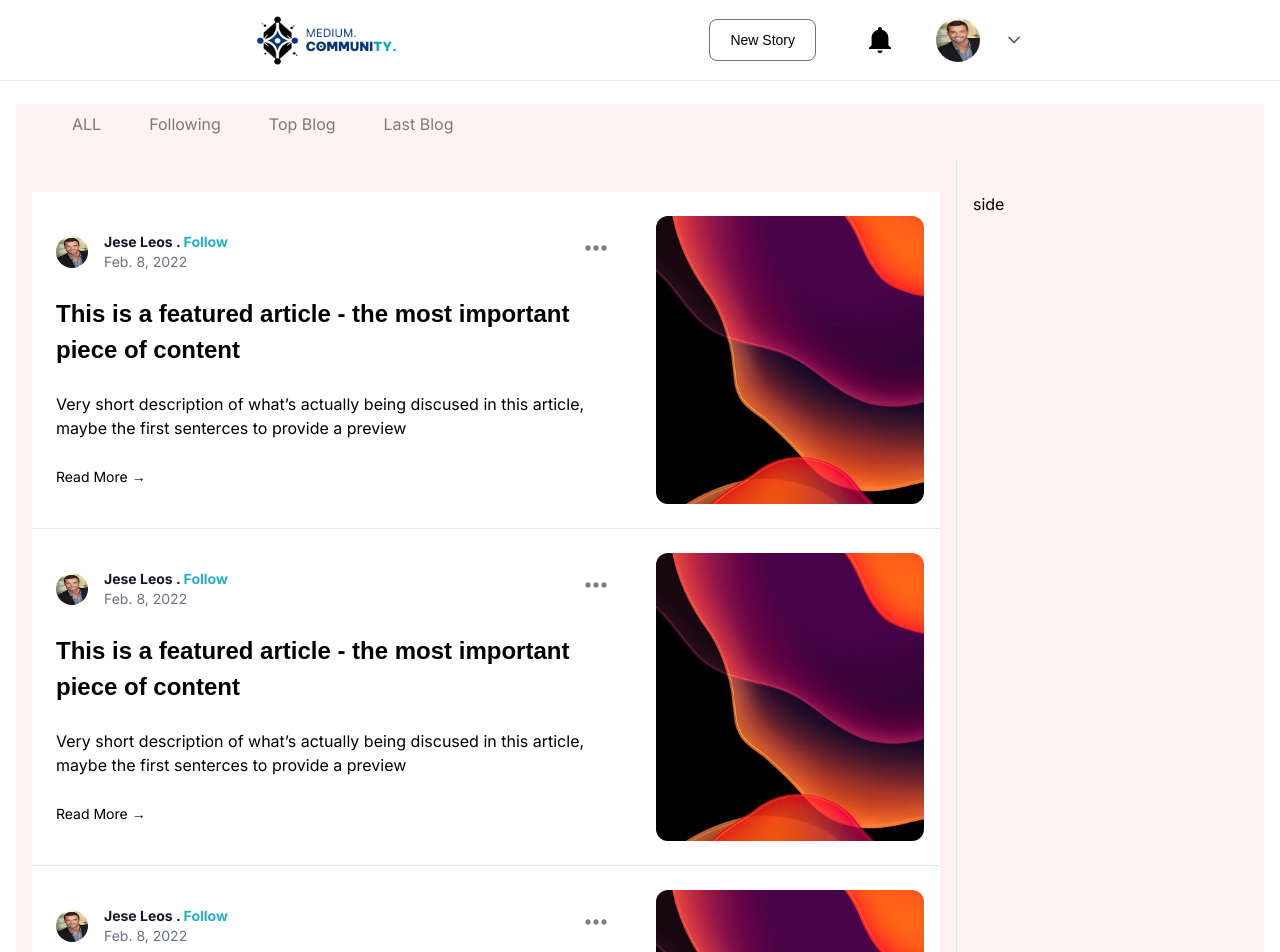
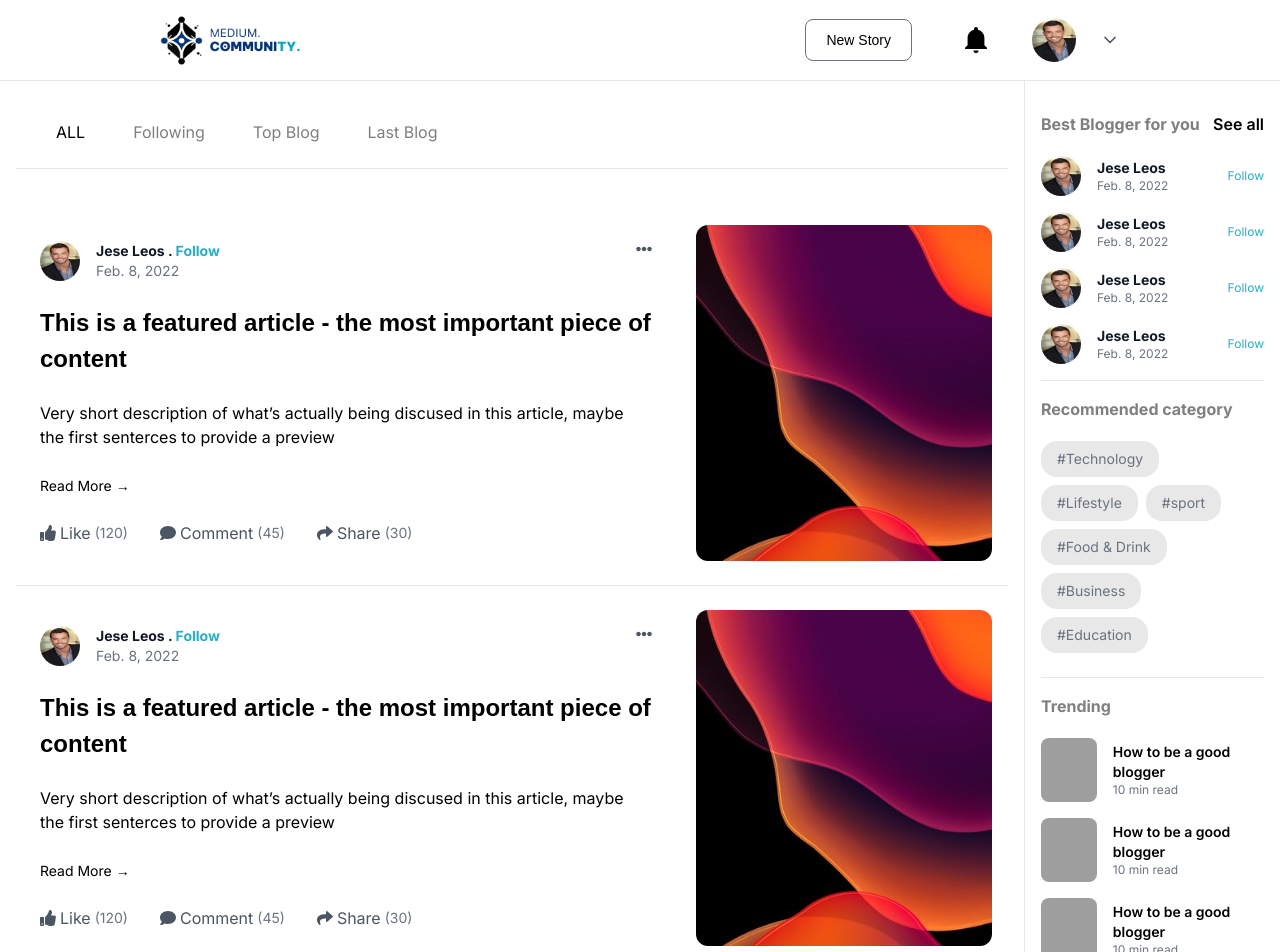
Before and after one commit to zmoussam/community-frontend, a Next.js app: page /blog in a window 1280 px wide. Shown: the top 952 px of the page. Built offline with nearby package versions, Linux system fonts and the light colour scheme; grey boxes are pictures that could not be loaded.

Commit message:
create the blog pages

```diff
--- a/src/app/(auth)/blog/page.tsx
+++ b/src/app/(auth)/blog/page.tsx
@@ -1,11 +1,117 @@
 // pages/blogs/index.tsx
 import BlogList from "@/components/blogList/blogList";
+import Image from "next/image";
+import BloggerCard from "@/components/bloggers/bloggerCard";
 
 const BlogsPage = () => {
   return (
-    <div className="container mx-auto px-4 py-8">
-      <h1 className="text-4xl font-bold mb-8">All Blogs</h1>
+    <div className="container mx-auto mt-20 grid grid-cols-5 ">
       <BlogList />
+      <aside className="relative border-l pt-8  dark:border-gray-500 col-span-1 min-h-screen">
+        <div className="w-full sticky bottom-0 px-4">
+          <div className="flex flex-col gap-4">
+            {/* best blogger  */}
+            <div className="flex flex-col gap-5 border-b pb-4 dark:border-gray-500">
+              <div className="flex justify-between w-full">
+                <h5 className="font-bold opacity-50">Best Blogger for you</h5>
+                <button className="hover:underline font-semibold">
+                  See all
+                </button>
+              </div>
+              <div className="flex-col flex gap-4">
+                <BloggerCard />
+                <BloggerCard />
+                <BloggerCard />
+                <BloggerCard />
+              </div>
+            </div>
+            {/* Recomended topics  */}
+            <div className="flex flex-col gap-5 border-b pb-4 dark:border-gray-500">
+              <h5 className="font-bold opacity-50">Recommended category</h5>
+              <div className="">
+                <button className="text-sm mr-2 mb-2 text-gray-500 dark:text-gray-400 bg-[#E8E8E8] py-2 px-4 rounded-2xl">
+                  #Technology
+                </button>
+                <button className="text-sm mr-2 mb-2 text-gray-500 dark:text-gray-400 bg-[#E8E8E8] py-2 px-4 rounded-2xl">
+                  #Lifestyle
+                </button>
+                <button className="text-sm mr-2 mb-2 text-gray-500 dark:text-gray-400 bg-[#E8E8E8] py-2 px-4 rounded-2xl">
+                  #sport
+                </button>
+                <button className="text-sm mr-2 mb-2 text-gray-500 dark:text-gray-400 bg-[#E8E8E8] py-2 px-4 rounded-2xl">
+                  #Food & Drink
+                </button>
+                <button className="text-sm mr-2 mb-2 text-gray-500 dark:text-gray-400 bg-[#E8E8E8] py-2 px-4 rounded-2xl">
+                  #Business
+                </button>
+                <button className="text-sm mr-2 mb-2 text-gray-500 dark:text-gray-400 bg-[#E8E8E8] py-2 px-4 rounded-2xl">
+                  #Education
+                </button>
+              </div>
+            </div>
+            {/* Trending  */}
+            <div className="flex flex-col gap-5 border-b pb-4 dark:border-gray-500">
+              <h5 className="font-bold opacity-50">Trending</h5>
+              <div className="flex flex-col gap-4">
+                <div className="flex items-center gap-4">
+                  <div className="w-16 h-16 relative">
+                    <Image
+                      src="/assets/blogs/blog1.jpg"
+                      layout="fill"
+                      objectFit="cover"
+                      className="rounded-lg"
+                    />
+                  </div>
+                  <div>
+                    <h6 className="text-sm font-semibold">
+                      How to be a good blogger
+                    </h6>
+                    <p className="text-xs text-gray-500 dark:text-gray-400">
+                      10 min read
+                    </p>
+                  </div>
+                </div>
+                <div className="flex items-center gap-4">
+                  <div className="w-16 h-16 relative">
+                    <Image
+                      src="/assets/blogs/blog2.jpg"
+                      layout="fill"
+                      objectFit="cover"
+                      className="rounded-lg"
+                    />
+                  </div>
+                  <div>
+                    <h6 className="text-sm font-semibold">
+                      How to be a good blogger
+                    </h6>
+                    <p className="text-xs text-gray-500 dark:text-gray-400">
+                      10 min read
+                    </p>
+                  </div>
+                </div>
+                <div className="flex items-center gap-4">
+                  <div className="w-16 h-16 relative">
+                    <Image
+                      src="/assets/blogs/blog3.jpg"
+                      layout="fill"
+                      objectFit="cover"
+                      className="rounded-lg"
+                    />
+                  </div>
+                  <div>
+                    <h6 className="text-sm font-semibold">
+                      How to be a good blogger
+                    </h6>
+                    <p className="text-xs text-gray-500 dark:text-gray-400">
+                      10 min read
+                    </p>
+                  </div>
+                </div>
+              </div>
+            </div>
+          </div>
+        </div>
+      </aside>
     </div>
   );
 };
--- /dev/null
+++ b/src/components/blogAction/BlogActions.tsx
@@ -0,0 +1,59 @@
+import React, { useState } from "react";
+import { FaThumbsUp, FaComment, FaShare, FaEllipsisH } from "react-icons/fa";
+
+interface BlogActionsProps {
+  likes: number;
+  comments: number;
+  shares: number;
+  onLike?: () => void;
+  onComment?: () => void;
+  onShare?: () => void;
+  onReport?: () => void;
+}
+
+const BlogActions: React.FC<BlogActionsProps> = ({
+  likes,
+  comments,
+  shares,
+  onLike,
+  onComment,
+  onShare,
+  onReport,
+}) => {
+  const [isMoreOpen, setIsMoreOpen] = useState(false);
+
+  const toggleMore = () => {
+    setIsMoreOpen(!isMoreOpen);
+  };
+
+  return (
+    <div className="flex items-center space-x-8">
+      <button
+        onClick={onLike}
+        className="flex items-center text-gray-600 hover:text-blue-500"
+      >
+        <FaThumbsUp className="mr-1" />
+        Like
+        <span className="ml-1 text-sm text-gray-500">({likes})</span>
+      </button>
+      <button
+        onClick={onComment}
+        className="flex items-center text-gray-600 hover:text-blue-500"
+      >
+        <FaComment className="mr-1" />
+        Comment
+        <span className="ml-1 text-sm text-gray-500">({comments})</span>
+      </button>
+      <button
+        onClick={onShare}
+        className="flex items-center text-gray-600 hover:text-blue-500"
+      >
+        <FaShare className="mr-1" />
+        Share
+        <span className="ml-1 text-sm text-gray-500">({shares})</span>
+      </button>
+    </div>
+  );
+};
+
+export default BlogActions;
--- a/src/components/blogList/blogList.tsx
+++ b/src/components/blogList/blogList.tsx
@@ -146,10 +146,10 @@ const BlogList = () => {
   }, [page]);
 
   return (
-    <div className="bg-red-50 -z-10">
-      <div className="flex space-x-4  pb-4   px-10">
+    <div className="col-span-4 py-8">
+      <div className="flex space-x-4 pb-4 px-10">
         <button
-          className={`px-4 py-2 text-black dark:text-white opacity-50  ${
+          className={`px-4 py-2 text-black dark:text-white   ${
             filter === "ALL" ? " opacity-100" : "opacity-50"
           }`}
           onClick={() => setFilter("ALL")}
@@ -185,15 +185,12 @@ const BlogList = () => {
         loadMore={() => setPage((prevPage) => prevPage + 1)}
         hasMore={hasMore}
       >
-        <div className="grid grid-cols-4 px-4 gap-4 ">
-          <div className="col-span-3 pt-8 flex flex-col">
+        <div className="px-4  ">
+          <div className=" pt-8 flex flex-col border-t dark:border-gray-500">
             {blogs.map((blog) => (
               <ArticleCard key={blog.id} blog={blog} />
             ))}
           </div>
-          <aside className=" border-l  pt-8 px-4 relative  dark:border-gray-500 col-span-1 min-h-screen ">
-            <div className="fixed">side</div>
-          </aside>
         </div>
       </InfiniteScroll>
     </div>
--- /dev/null
+++ b/src/components/bloggers/bloggerCard.tsx
@@ -0,0 +1,33 @@
+import React from "react";
+import Image from "next/image";
+const BloggerCard = () => {
+  return (
+    <div className="w-full flex items-center justify-between">
+      <div className="inline-flex items-center  text-sm justify-between  text-gray-900 dark:text-white">
+        <Image
+          className="mr-4 w-10 h-10 rounded-full"
+          src="/assets/authors/costomer1.jpg"
+          alt="Jese Leos"
+          width={40}
+          height={40}
+        />
+        <div className="">
+          <div className="text-sm flex font-bold text-gray-900 dark:text-white ">
+            Jese Leos
+          </div>
+
+          <div className=" text-gray-500 dark:text-gray-400">
+            <p className=" text-xs text-gray-500 dark:text-gray-400">
+              Feb. 8, 2022
+            </p>
+          </div>
+        </div>
+      </div>
+      <button className="text-[#29ADC5] hover:underline text-xs">
+        Follow{" "}
+      </button>
+    </div>
+  );
+};
+
+export default BloggerCard;
--- a/src/components/blogs/articleCard.tsx
+++ b/src/components/blogs/articleCard.tsx
@@ -1,7 +1,11 @@
 // ArticleCard.tsx
+"use client";
+import { useState } from "react";
 import React from "react";
 import Image from "next/image";
 import { MdMoreHoriz } from "react-icons/md";
+import BlogActions from "@/components/blogAction/BlogActions";
+import { FaEllipsisH } from "react-icons/fa";
 interface Blog {
   id: number;
   title: string;
@@ -13,6 +17,11 @@ interface ArticleCardProps {
 }
 
 const ArticleCard: React.FC<ArticleCardProps> = ({ blog }) => {
+  const [isMoreOpen, setIsMoreOpen] = useState(false);
+
+  const toggleMore = () => {
+    setIsMoreOpen(!isMoreOpen);
+  };
   return (
     <div className="px-4 py-6 bg-white dark:bg-gray-900 grid grid-cols-3 gap-9 border-b dark:border-gray-500 ">
       <div className="flex flex-col px-2 py-4 max-w-2xl justify-start gap-6 col-span-2">
@@ -20,15 +29,19 @@ const ArticleCard: React.FC<ArticleCardProps> = ({ blog }) => {
           <address className="flex items-start not-italic justify-between">
             <div className="inline-flex items-center mr-3 text-sm justify-between  text-gray-900 dark:text-white">
               <Image
-                className="mr-4 w-8 h-8 rounded-full"
+                className="mr-4 w-10 h-10 rounded-full"
                 src="/assets/authors/costomer1.jpg"
                 alt="Jese Leos"
-                width={35}
-                height={35}
+                width={40}
+                height={40}
               />
               <div className="">
                 <div className="text-sm font-bold text-gray-900 dark:text-white ">
-                  Jese Leos . <span className="text-[#29ADC5]"> Follow </span>
+                  Jese Leos .{" "}
+                  <button className="text-[#29ADC5] hover:underline">
+                    {" "}
+                    Follow{" "}
+                  </button>
                 </div>
 
                 <div className=" text-gray-500 dark:text-gray-400">
@@ -38,10 +51,25 @@ const ArticleCard: React.FC<ArticleCardProps> = ({ blog }) => {
                 </div>
               </div>
             </div>
-            <MdMoreHoriz
-              size={32}
-              className="opacity-50 hover:opacity-100 cursor-pointer"
-            />
+            <div className="relative">
+              <button
+                onClick={toggleMore}
+                className="flex items-center text-gray-600 hover:text-blue-500"
+              >
+                <FaEllipsisH />
+              </button>
+              {isMoreOpen && (
+                <ul className="absolute right-0 mt-2 w-48 bg-white border border-gray-200 rounded-md shadow-lg py-1 z-10">
+                  <li
+                    className="px-4 py-2 text-gray-700 hover:bg-gray-100 cursor-pointer"
+                    // onClick={onReport}
+                  >
+                    Report Blog
+                  </li>
+                  {/* Add more items here if needed */}
+                </ul>
+              )}
+            </div>
           </address>
           {/* <h1 className="mb-4 text-3xl font-extrabold leading-tight text-gray-900 lg:mb-6 lg:text-4xl dark:text-white">Best practices for successful prototypes</h1> */}
         </header>
@@ -58,6 +86,7 @@ const ArticleCard: React.FC<ArticleCardProps> = ({ blog }) => {
           </button>
           {/* <Button content="Read now" action={() => console.log("test")} /> */}
         </div>
+        <BlogActions likes={120} comments={45} shares={30} />
       </div>
       {/* blog image */}
       <div className="col-span-1">
--- a/src/components/navbar/Header.tsx
+++ b/src/components/navbar/Header.tsx
@@ -23,7 +23,7 @@ const Header = () => {
   };
 
   return (
-    <nav className="bg-white dark:bg-gray-900 py-2 font-vietnam font-medium fixed px-64 w-full top-0 border-b dark:border-gray-500">
+    <nav className="bg-white dark:bg-gray-900 py-2 z-10 font-vietnam font-medium fixed px-40 w-full top-0 border-b dark:border-gray-500">
       <div className="flex items-center justify-between h-16">
         <div className="flex items-center">
           <Link href="/">
```
